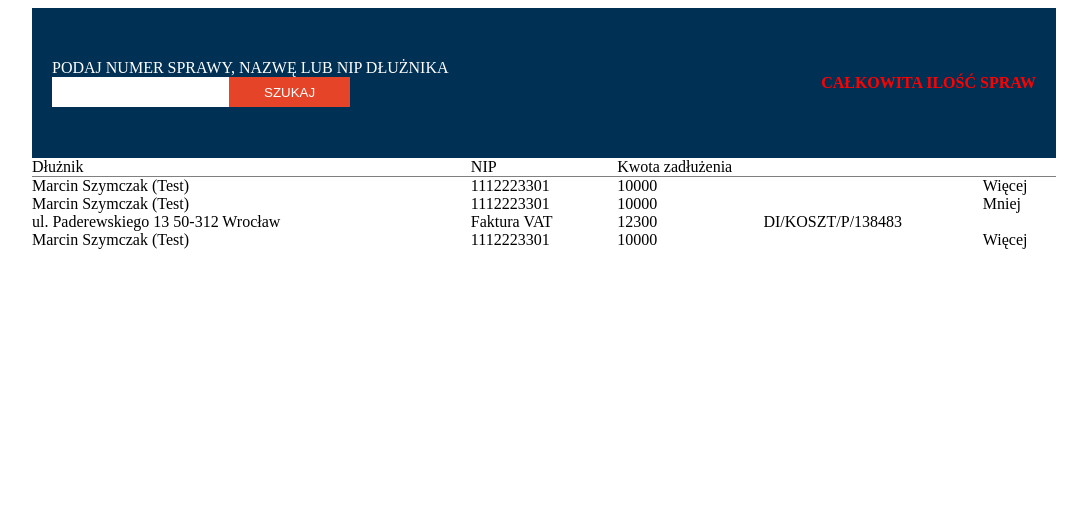
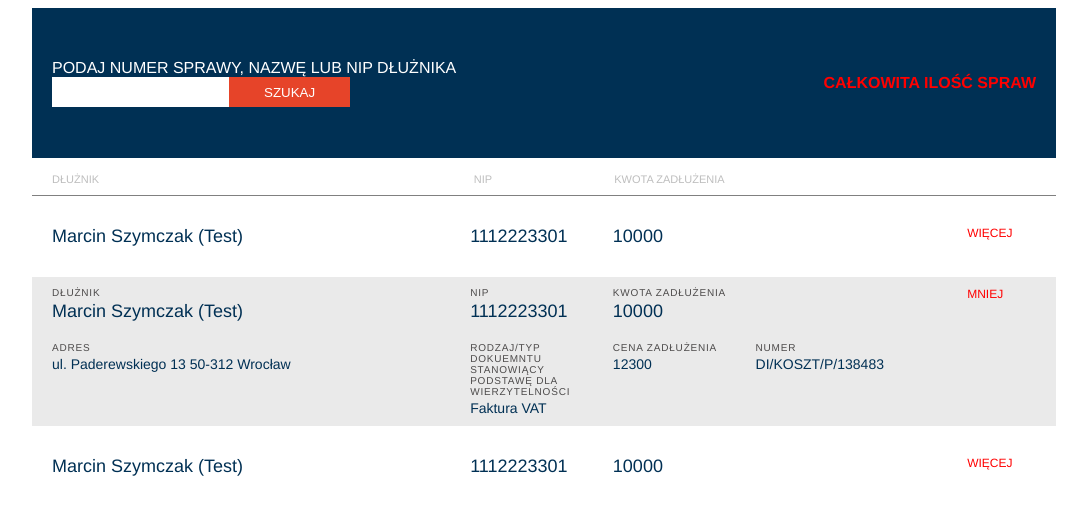
Before and after one commit to morawskiOZ/KRD_task, a React (Create React App) app: page / in a window 1280 px wide. Shown: the top 514 px of the page, without its empty margins (96-1183 px from the left). Built offline with nearby package versions, Linux system fonts and the light colour scheme; no server answers.

Commit message:
add labels to active ListItem

```diff
--- a/src/components/App/App.scss
+++ b/src/components/App/App.scss
@@ -1,5 +1,8 @@
 * {
   box-sizing: border-box;
+}
+body {
+  font-family: "Helvetica Neue",Helvetica,Arial,sans-serif;
 }
 
 .AppFrame {
--- a/src/components/List/List.scss
+++ b/src/components/List/List.scss
@@ -4,5 +4,18 @@
     grid-auto-flow: column;
     grid-template-columns: 6fr 2fr 2fr 3fr 1fr;
     border-bottom: 1px solid grey;
+    margin-bottom: 20px;
+    padding: 0 20px 0 20px;
+    &--heading {
+      text-transform: uppercase;
+      font-size: 11px;
+      font-weight: 500;
+      color: rgb(190, 190, 190);
+      padding: 15px 0 10px 0;
+    }
+  }
+  &-items {
+    display: grid;
+    grid-gap: 20px;
   }
 }
--- a/src/components/List/List.tsx
+++ b/src/components/List/List.tsx
@@ -36,11 +36,13 @@ const List: React.FC = () => {
     <>
       <div className="List AppFrame-content">
         <div className="List-title">
-          <span className="List-name">Dłużnik</span>
-          <span className="List-NIP">NIP</span>
-          <span className="List-value">Kwota zadłużenia</span>
+          <span className="List-title--heading List-name">Dłużnik</span>
+          <span className="List-title--heading List-NIP">NIP</span>
+          <span className="List-title--heading List-value">
+            Kwota zadłużenia
+          </span>
         </div>
-        <div className="Item-items">
+        <div className="List-items">
           <ListItem data={fakeData} active={false} />
           <ListItem data={fakeData} active={true} />
           <ListItem data={fakeData} active={false} />
--- a/src/components/List/ListItem/ListItem.scss
+++ b/src/components/List/ListItem/ListItem.scss
@@ -1,7 +1,13 @@
 .ListItem {
   display: grid;
   grid-template-columns: 6fr 2fr 2fr 3fr 1fr;
+  grid-row-gap: 20px;
+  grid-column-gap: 5px;
+  color: #003054;
+  padding: 10px 20px 10px 20px;
+  font-size: 18px;
   &--active {
+    background-color: #eaeaea;
   }
   &-address {
     grid-column: 1;
@@ -9,4 +15,23 @@
   &-button {
     grid-column: 5;
   }
+  &-cell {
+    &--heading {
+      margin: 0;
+      text-transform: uppercase;
+      margin-bottom: 3px;
+      font-size: 10px;
+      font-weight: 500;
+      color: #4d4b4b;
+      letter-spacing: 0.05rem;
+    }
+    &--smallFont {
+      font-size: 14px;
+    }
+  }
+  &-button {
+    text-transform: uppercase;
+    color: red;
+    font-size: 12px;
+  }
 }
--- a/src/components/List/ListItem/ListItem.tsx
+++ b/src/components/List/ListItem/ListItem.tsx
@@ -13,19 +13,43 @@ const ListItem = ({
 }: ListItemProps) => {
   const activeItemElements = (
     <>
-      <span className="ListItem-address">{Address}</span>
-      <span className="ListItem-documentType">{DocumentType}</span>
-      <span className="ListItem-price">{Price}</span>
-      <span className="ListItem-number">{Number}</span>
+      <div className="ListItem-cell ListItem-address ListItem-cell--smallFont">
+        <h6 className="ListItem-cell--heading">Adres</h6>
+        {Address}
+      </div>
+      <div className="ListItem-documentType ListItem-cell--smallFont">
+        <h6 className="ListItem-cell--heading">
+          Rodzaj/typ dokuemntu stanowiący <br />
+          podstawę dla wierzytelności
+        </h6>
+        {DocumentType}
+      </div>
+      <div className="ListItem-price ListItem-cell--smallFont">
+        <h6 className="ListItem-cell--heading">Cena zadłużenia</h6>
+        {Price}
+      </div>
+      <div className="ListItem-number ListItem-cell--smallFont">
+        <h6 className="ListItem-cell--heading">Numer</h6>
+        {Number}
+      </div>
     </>
   )
 
   return (
     <div className={`ListItem ${active ? "ListItem--active" : ""}`}>
-      <span className="ListItem-name">{Name}</span>
-      <span className="ListItem-NIP">{NIP}</span>
-      <span className="ListItem-value">{Value}</span>
-      <span className="ListItem-button">{active ? "Mniej" : "Więcej"}</span>
+      <div className="ListItem-name">
+        {active && <h6 className="ListItem-cell--heading">Dłużnik</h6>}
+        {Name}
+      </div>
+      <div className="ListItem-NIP">
+        {active && <h6 className="ListItem-cell--heading">NIP</h6>}
+        {NIP}
+      </div>
+      <div className="ListItem-value">
+        {active && <h6 className="ListItem-cell--heading">Kwota zadłużenia</h6>}
+        {Value}
+      </div>
+      <div className="ListItem-button">{active ? "Mniej" : "Więcej"}</div>
       {active && activeItemElements}
     </div>
   )
```
